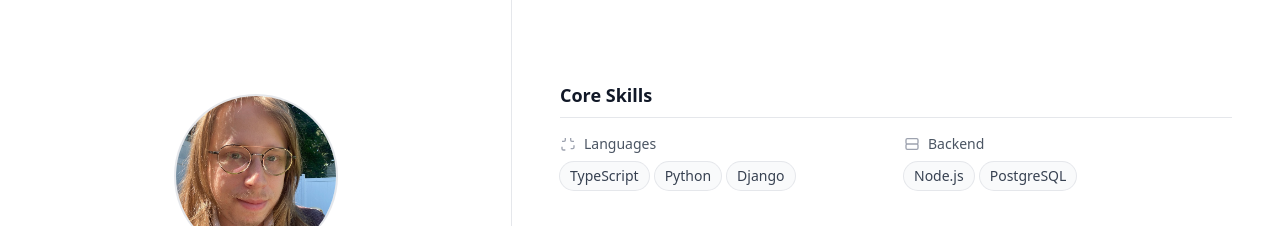
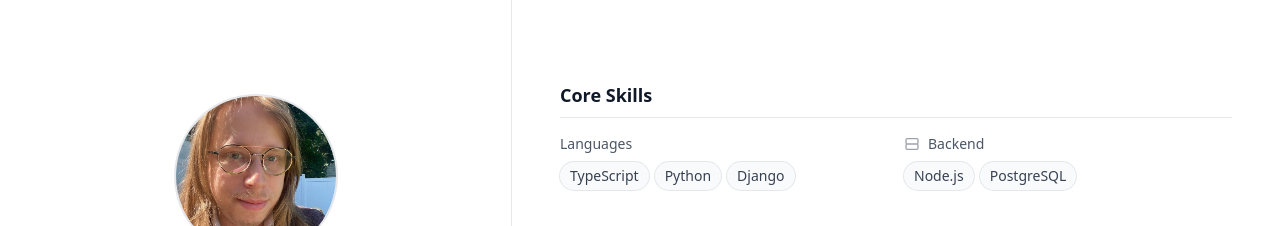
Before and after one commit to includeheart/new-portfolio-site, a Next.js app: page / in a window 1280 px wide. Shown: the top 226 px of the page. Built offline with nearby package versions, Linux system fonts and the light colour scheme.

Commit message:
Update SkillsSection.tsx
Removing the icon for languages until I can fix it/get it fixed

```diff
--- a/app/components/SkillsSection.tsx
+++ b/app/components/SkillsSection.tsx
@@ -3,11 +3,11 @@ const SkillsSection = () => {
 		{
 			category: 'Languages',
 			items: ['TypeScript', 'Python', 'Django'],
-			icon: (
-				<svg className="w-4 h-4" viewBox="0 0 24 24" fill="none" stroke="#9DA2AF" strokeWidth="2">
-					<path d="M8 3v3a2 2 0 01-2 2H3m18 0h-3a2 2 0 01-2-2V3M3 16v3a2 2 0 002 2h3m8-2h3a2 2 0 002-2v-3" />
-				</svg>
-			),
+			// icon: (
+			// 	<svg className="w-4 h-4" viewBox="0 0 24 24" fill="none" stroke="#9DA2AF" strokeWidth="2">
+			// 		<path d="M8 3v3a2 2 0 01-2 2H3m18 0h-3a2 2 0 01-2-2V3M3 16v3a2 2 0 002 2h3m8-2h3a2 2 0 002-2v-3" />
+			// 	</svg>
+			// ),
 		},
 		{
 			category: 'Backend',
```
